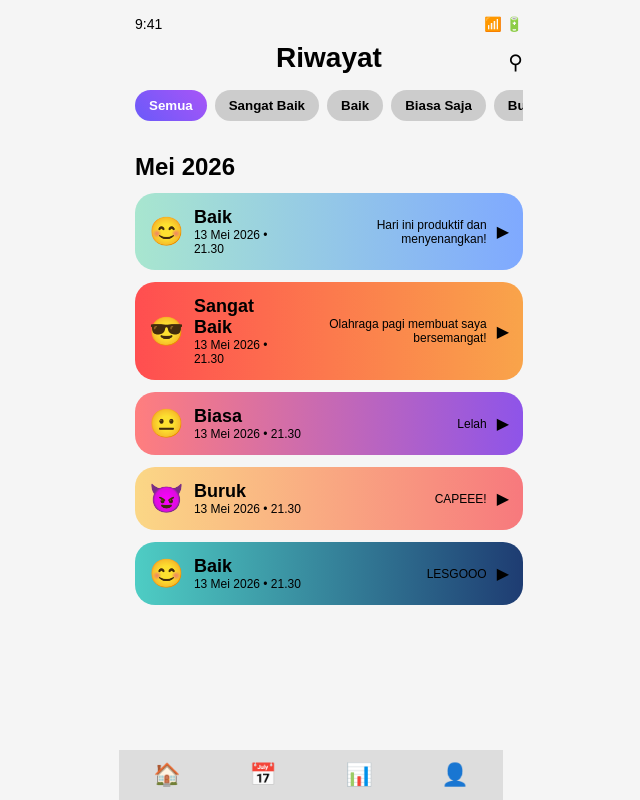
After one commit to Euphy21/new, a PHP site: page /index.html in a window 1280 px wide. The commit adds this page. Shown: the whole page, without its empty margins (311-951 px from the left). Run offline with PHP 8.4, Linux system fonts and the light colour scheme.

Commit message:
Add files via upload

```diff
--- /dev/null
+++ b/index.html
@@ -0,0 +1,123 @@
+<!DOCTYPE html>
+<html lang="id">
+<head>
+  <meta charset="UTF-8" />
+  <meta name="viewport" content="width=device-width, initial-scale=1.0"/>
+  <title>Riwayat</title>
+  <link rel="stylesheet" href="style.css" />
+</head>
+<body>
+
+  <!-- HEADER -->
+  <header class="header">
+    <div class="status-bar">
+      <span>9:41</span>
+      <div class="icons">
+        <span>📶</span>
+        <span>🔋</span>
+      </div>
+    </div>
+
+    <h1>Riwayat</h1>
+
+    <div class="filter-icon">⚲</div>
+
+    <!-- FILTER BUTTON -->
+    <div class="filters">
+      <button class="active">Semua</button>
+      <button>Sangat Baik</button>
+      <button>Baik</button>
+      <button>Biasa Saja</button>
+      <button>Buruk</button>
+    </div>
+  </header>
+
+  <!-- MAIN CONTENT -->
+  <main>
+    <section class="history">
+      <h2>Mei 2026</h2>
+
+      <div class="card good">
+        <div class="left">
+          <div class="emoji">😊</div>
+          <div>
+            <h3>Baik</h3>
+            <p>13 Mei 2026 • 21.30</p>
+          </div>
+        </div>
+        <div class="right">
+          <p>Hari ini produktif dan menyenangkan!</p>
+          <span>▶</span>
+        </div>
+      </div>
+
+      <div class="card very-good">
+        <div class="left">
+          <div class="emoji">😎</div>
+          <div>
+            <h3>Sangat Baik</h3>
+            <p>13 Mei 2026 • 21.30</p>
+          </div>
+        </div>
+        <div class="right">
+          <p>Olahraga pagi membuat saya bersemangat!</p>
+          <span>▶</span>
+        </div>
+      </div>
+
+      <div class="card normal">
+        <div class="left">
+          <div class="emoji">😐</div>
+          <div>
+            <h3>Biasa</h3>
+            <p>13 Mei 2026 • 21.30</p>
+          </div>
+        </div>
+        <div class="right">
+          <p>Lelah</p>
+          <span>▶</span>
+        </div>
+      </div>
+
+      <div class="card bad">
+        <div class="left">
+          <div class="emoji">😈</div>
+          <div>
+            <h3>Buruk</h3>
+            <p>13 Mei 2026 • 21.30</p>
+          </div>
+        </div>
+        <div class="right">
+          <p>CAPEEE!</p>
+          <span>▶</span>
+        </div>
+      </div>
+
+      <div class="card good dark">
+        <div class="left">
+          <div class="emoji">😊</div>
+          <div>
+            <h3>Baik</h3>
+            <p>13 Mei 2026 • 21.30</p>
+          </div>
+        </div>
+        <div class="right">
+          <p>LESGOOO</p>
+          <span>▶</span>
+        </div>
+      </div>
+
+    </section>
+  </main>
+
+  <!-- FOOTER -->
+  <footer class="footer">
+    <div>🏠</div>
+    <div>📅</div>
+    <div>📊</div>
+    <div>👤</div>
+  </footer>
+
+  <script src="script.js"></script>
+</body>
+</html>
--- /dev/null
+++ b/script.js
@@ -0,0 +1,9 @@
+// HANDLE FILTER ACTIVE STATE
+const buttons = document.querySelectorAll(".filters button");
+
+buttons.forEach(btn => {
+  btn.addEventListener("click", () => {
+    buttons.forEach(b => b.classList.remove("active"));
+    btn.classList.add("active");
+  });
+});
--- a/style.css
+++ b/style.css
@@ -1,62 +1,147 @@
-/* style css */
-body {
-	font-family: 'Segoe UI', sans-serif;
-	background-color: #f4f7f6;
-	margin: 40px;
-	color: #333;
+/* RESET */
+* {
+  margin: 0;
+  padding: 0;
+  box-sizing: border-box;
+  font-family: sans-serif;
 }
 
-.container {
-	background: white;
-	padding: 20px;
-	border-radius: 8px;
-	box-shadow: 0 2px 10px rgba(0,0,0,0,1);
+body {
+  background: #f5f5f5;
+  color: #000;
 }
-form input {
-	width: 100%;
-	padding: 10px;
-	margin-bottom: 10px;
-	border: 1px solid #ddd;
-	border-radius: 4px;
-	box-sizing: border-box;
+
+/* HEADER */
+.header {
+  padding: 16px;
+  position: relative;
 }
-button {
-	background-color: #DC143C;
-	color: white;
-	padding: 10px 15px;
-	border: none;
-	border-radius: 4px;
-	cursor: pointer;
+
+.status-bar {
+  display: flex;
+  justify-content: space-between;
+  font-size: 14px;
+  margin-bottom: 10px;
 }
-button:hover {
-	background-color: #DC143C;
+
+.header h1 {
+  text-align: center;
+  font-size: 28px;
+  font-weight: bold;
 }
-table {
-	width: 100%;
-	border-collapse: collapse;
-	margin-top: 20px;
+
+.filter-icon {
+  position: absolute;
+  right: 16px;
+  top: 50px;
+  font-size: 20px;
 }
-table, th, td {
-	border: 1px solid #ddd;
+
+/* FILTER BUTTON */
+.filters {
+  display: flex;
+  gap: 8px;
+  margin-top: 16px;
+  overflow-x: auto;
 }
-th, td {
-	padding: 12px;
-	text-align: left;
+
+.filters button {
+  padding: 8px 14px;
+  border-radius: 20px;
+  border: none;
+  background: #ccc;
+  font-weight: bold;
+  white-space: nowrap;
 }
-th {
-	background-color: #A52A2A;
-	color: white;
+
+.filters button.active {
+  background: linear-gradient(45deg, #6a5af9, #a855f7);
+  color: #fff;
 }
-tr:nth-child(even) {
-	background-color: #f2f2f2;
+
+/* MAIN */
+.history {
+  padding: 16px;
 }
-.btn-edit {
-	color: #E6E6FA;
-	text-decoration: none;
-	font-weight: bold;
+
+.history h2 {
+  margin-bottom: 12px;
 }
-.btn-hapus {
-	color: #87CEEB;
-	text-decoration: none;
-	font-weight: bold;
+
+/* CARD */
+.card {
+  display: flex;
+  justify-content: space-between;
+  align-items: center;
+  border-radius: 20px;
+  padding: 14px;
+  margin-bottom: 12px;
+  color: #000;
 }
+
+.card .left {
+  display: flex;
+  align-items: center;
+  gap: 10px;
+}
+
+.emoji {
+  font-size: 28px;
+}
+
+.card h3 {
+  font-size: 18px;
+}
+
+.card p {
+  font-size: 12px;
+}
+
+.card .right {
+  display: flex;
+  align-items: center;
+  gap: 10px;
+  text-align: right;
+}
+
+/* COLOR VARIANTS */
+.good {
+  background: linear-gradient(to right, #a8e6cf, #7fa9ff);
+}
+
+.good.dark {
+  background: linear-gradient(to right, #4ecdc4, #1e3c72);
+  color: #000;
+}
+
+.very-good {
+  background: linear-gradient(to right, #ff4e50, #f9a44a);
+}
+
+.normal {
+  background: linear-gradient(to right, #ff7e7e, #8e54e9);
+}
+
+.bad {
+  background: linear-gradient(to right, #fbd786, #f7797d);
+}
+
+/* FOOTER */
+.footer {
+  position: fixed;
+  bottom: 0;
+  width: 30%;
+  background: #ddd;
+  display: flex;
+  justify-content: space-around;
+  padding: 12px 0;
+  font-size: 22px;
+}
+
+/* RESPONSIVE */
+@media (min-width: 429px) {
+  body {
+    max-width: 420px;
+    margin: auto;
+  }
+}
```
